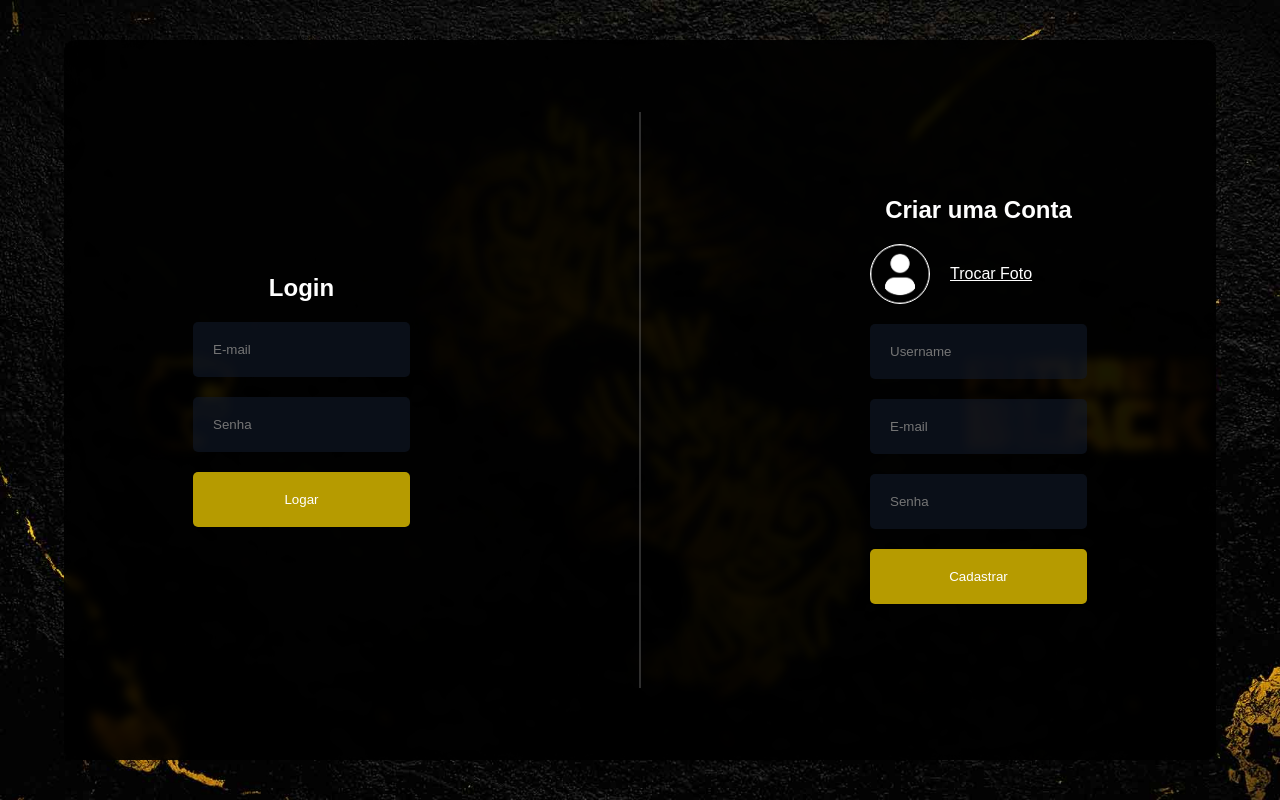
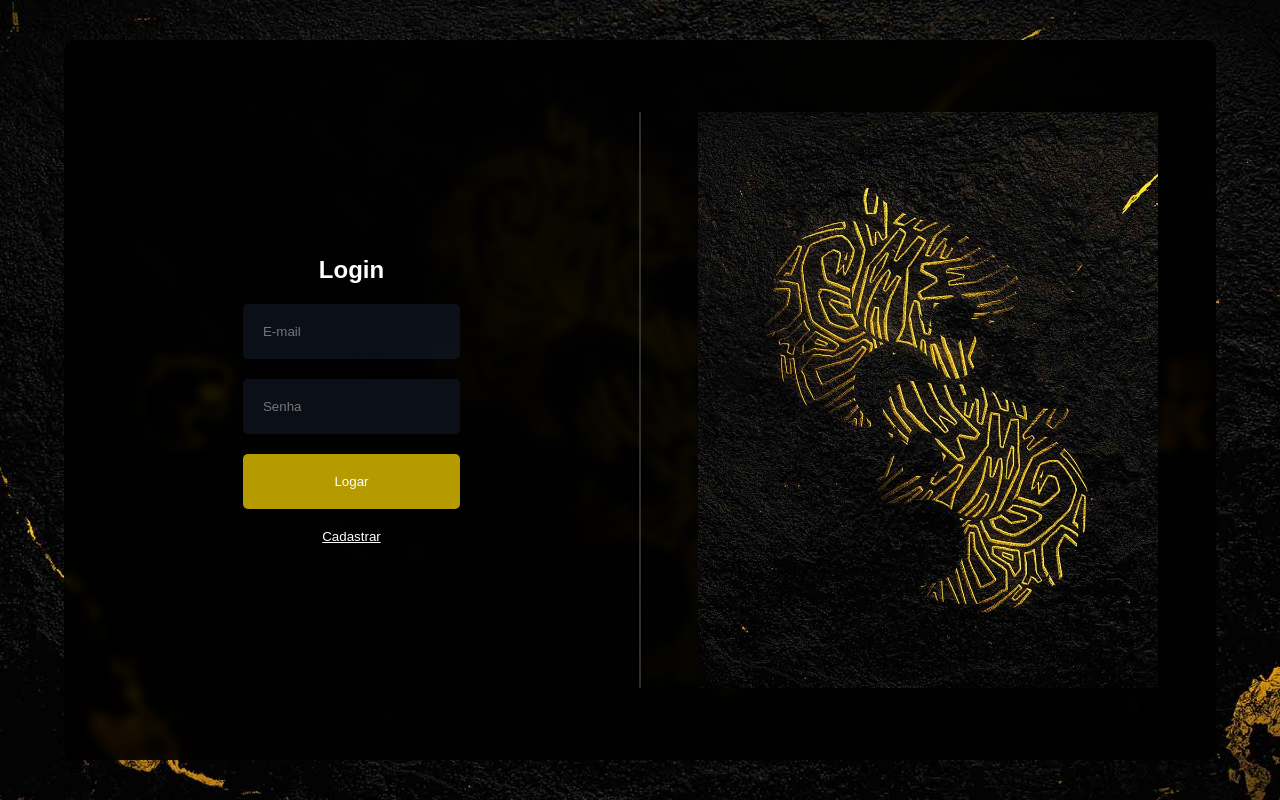
Before and after one commit to DiogoWi/web-chat-furia, a React (Vite) app in the folder client/: page / in a window 1280 px wide. Built offline with nearby package versions, Linux system fonts and the light colour scheme; no server answers.

Commit message:
tela de login melhorada

```diff
--- a/client/src/components/login/index.jsx
+++ b/client/src/components/login/index.jsx
@@ -1,5 +1,6 @@
 import './login.css';
 import { useLoginCadastro } from '../../context/LoginCadastroContext';
+import { useState } from 'react';
 
 const Login = () => {
     const {
@@ -19,9 +20,11 @@ const Login = () => {
         handleLogin
     } = useLoginCadastro();
 
+    const [cadastroOpen, setCadastroOpen] = useState(false);
+
     return (
-        <div className="login">
-            <div className="item">
+        <div className="loginContainer">
+            <div className={cadastroOpen ? 'item transparente' : 'item'}>
                     <h2>Login</h2>
                     <form onSubmit={handleLogin}>
                         <input
@@ -42,11 +45,12 @@ const Login = () => {
                         />
                         <button>Logar</button>
                     </form>
+                    <button onClick={() => setCadastroOpen(true)}>Cadastrar</button>
             </div>
 
             <div className="separator"></div>
 
-            <div className="item">
+            <div className={cadastroOpen ? 'item' : 'item transparente'}>
                 <h2>Criar uma Conta</h2>
                 <form onSubmit={handleCadastrar}>
                     <label htmlFor="file">
@@ -80,7 +84,10 @@ const Login = () => {
                     />
                     <button>Cadastrar</button>
                 </form>
+                <button onClick={() => setCadastroOpen(false)}>Logar</button>
             </div>
+
+            <img src="/bg.jpg" alt="teste" className={cadastroOpen ? 'capa ativo' : 'capa'} />
         </div>
     );
 }
--- a/client/src/components/login/login.css
+++ b/client/src/components/login/login.css
@@ -1,16 +1,32 @@
-.login {
+.loginContainer {
     width: 100%;
     height: 100%;
     display: flex;
     align-items: center;
-    gap: 100px;
+    justify-content: space-evenly;
+
+    .capa {
+        position: absolute;
+        width: 40%;
+        height: 80%;
+        object-fit: cover;
+        right: 5%;
+        transition: all .4s ease;
+    }
+
+    .capa.ativo {
+        right: 55%;
+    }
 
     .item {
-        flex: 1;
         display: flex;
         flex-direction: column;
         align-items: center;
+        justify-content: center;
         gap: 20px;
+        width: 40%;
+        height: 80%;
+        transition: all 1s;
 
         form {
             display: flex;
@@ -56,6 +72,19 @@
                 font-weight: 500;
             }
         }
+
+        & > button {
+            background: none;
+            color: white;
+            border: none;
+            text-decoration: underline;
+            cursor: pointer;
+        }
+    }
+
+    .item.transparente {
+        visibility: hidden;
+        opacity: 0;
     }
 
     .separator {
```
Lines whose indentation alone changed are shown as unchanged.
